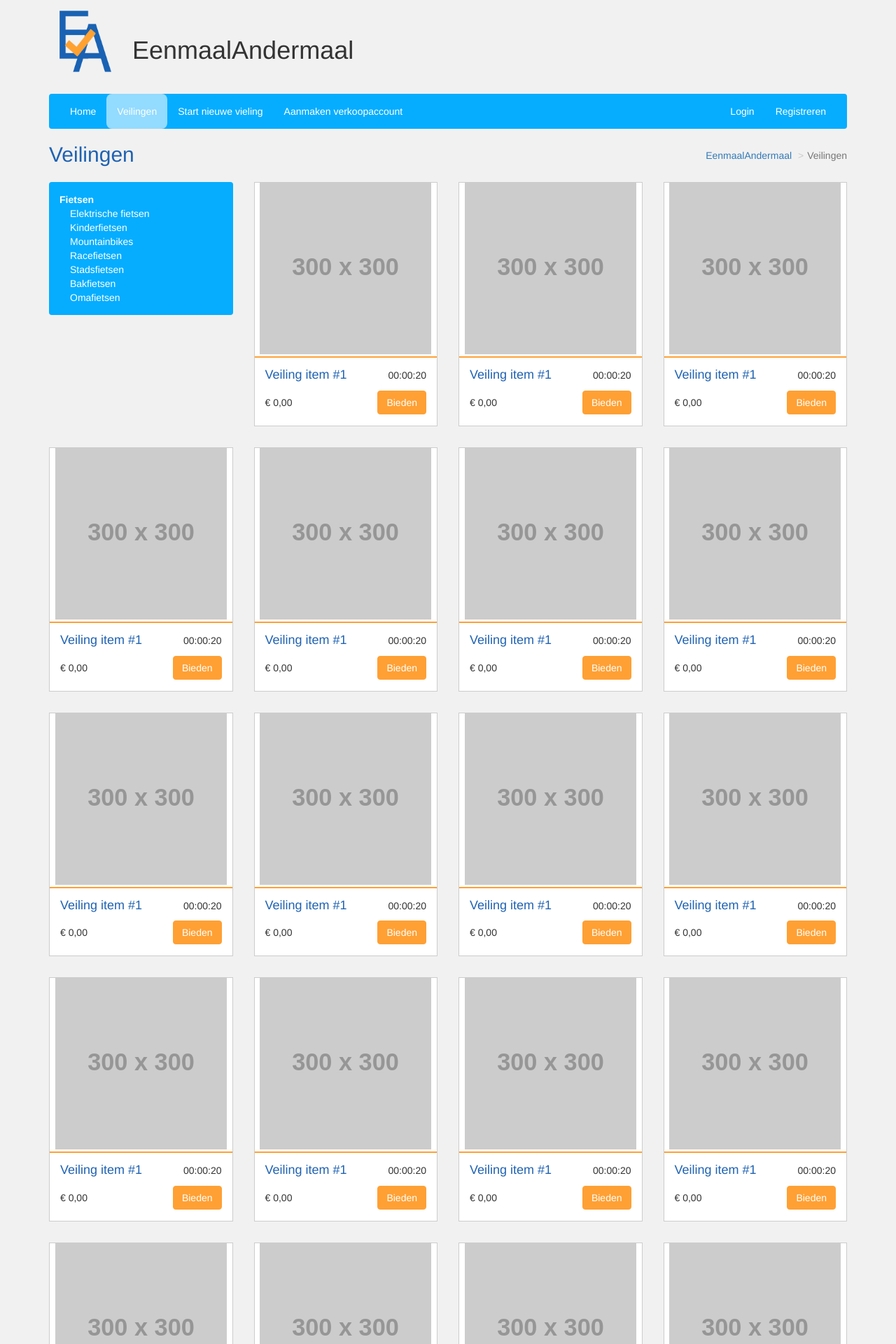
After one commit to PiekJ/I-Project-EenmaalAndermaal, a PHP site: page /veilingen.php in a window 1280 px wide. The commit adds this page. Shown: the top 1920 px of the page at 70% size. Run offline with PHP 8.4, Linux system fonts and the light colour scheme; grey boxes labelled with a size stand in for pictures from a placeholder-image service; some libraries are stand-ins or nearby versions.

Commit message:
Veilingen

```diff
--- a/css/template.css
+++ b/css/template.css
@@ -114,6 +114,27 @@ h2, h3, h4, h5, h6{
     clear: both;
 }
 
+.veiling-rubrieken{
+    border-radius: 4px;
+    background: #06adff;
+}
+.veiling-rubrieken > ul, .veiling-rubrieken > ul ul{
+    list-style: none;
+}
+.veiling-rubrieken > ul{
+    padding: 15px;
+}
+.veiling-rubrieken > ul ul{
+    padding: 0 15px;
+}
+.veiling-rubrieken span{
+    color: #ffffff;
+    font-weight: bold;
+}
+.veiling-rubrieken a{
+    color: #ffffff;
+}
+
 .btn-primary{
     background-color: #ffa034;
     border-color: #ffa034;
--- /dev/null
+++ b/veilingen.php
@@ -0,0 +1,108 @@
+<!DOCTYPE html>
+<html>
+    <head>
+        <meta charset="utf8">
+        <meta name="viewport" content="width=device-width, initial-scale=1">
+
+        <title>EenmaalAndermaal</title>
+
+        <link rel="stylesheet" href="./css/bootstrap.min.css">
+        <link rel="stylesheet" href="./css/template.css">
+    </head>
+    <body>
+        <div class="container">
+            <div class="row">
+                <div class="col-md-12">
+                    <img class="header-logo" src="./images/logo.png" alt="EenmaalAndermaal">
+
+                    <h1 class="header-title">EenmaalAndermaal</h1>
+                </div>
+            </div>
+
+            <nav class="navbar navbar-default navbar-template">
+                <div class="container-fluid">
+                    <div class="navbar-header">
+                        <button type="button" class="navbar-toggle collapsed" data-toggle="collapse" data-target="#navbar-collapse-1" aria-expanded="false">
+                            <span class="icon-bar"></span>
+                            <span class="icon-bar"></span>
+                            <span class="icon-bar"></span>
+                        </button>
+                    </div>
+
+                    <div class="collapse navbar-collapse" id="navbar-collapse-1">
+                        <ul class="nav navbar-nav">
+                            <li><a href="#">Home</a></li>
+                            <li class="active"><a href="#">Veilingen</a></li>
+                            <li><a href="#">Start nieuwe vieling</a></li>
+                            <li><a href="#">Aanmaken verkoopaccount</a></li>
+                        </ul>
+
+                        <ul class="nav navbar-nav navbar-right">
+                            <li><a href="#">Login</a></li>
+                            <li><a href="#">Registreren</a></li>
+                        </ul>
+                    </div>
+                </div>
+            </nav>
+
+            <div class="row">
+                <div class="col-md-12">
+                    <h2 class="header-pagetitle">Veilingen</h2>
+
+                    <ul class="breadcrumb">
+                        <li><a href="#">EenmaalAndermaal</a></li>
+                        <li class="active">Veilingen</li>
+                    </ul>
+                </div>
+            </div>
+
+            <div class="row">
+                <div class="col-cs-12 col-sm-6 col-md-4 col-lg-3">
+                    <div class="veiling-rubrieken">
+                        <ul>
+                            <li><span>Fietsen</span>
+                                <ul>
+                                    <li><a href="#">Elektrische fietsen</a></li>
+                                    <li><a href="#">Kinderfietsen</a></li>
+                                    <li><a href="#">Mountainbikes</a></li>
+                                    <li><a href="#">Racefietsen</a></li>
+                                    <li><a href="#">Stadsfietsen</a></li>
+                                    <li><a href="#">Bakfietsen</a></li>
+                                    <li><a href="#">Omafietsen</a></li>
+                                </ul>
+                            </li>
+                        </ul>
+                    </div>
+                </div>
+
+                <?php for ($i = 0; $i < 24; $i++) { ?>
+                <div class="col-xs-12 col-sm-6 col-md-4 col-lg-3">
+                    <div class="veiling-card">
+                        <div class="veiling-card-img">
+                            <img src="//placehold.it/300x300" alt="image">
+                        </div>
+
+                        <div class="veiling-card-content">
+                            <div class="clear">
+                                <h4 class="veiling-card-title">Veiling item #1</h4>
+
+                                <p class="veiling-card-time">00:00:20</p>
+                            </div>
+
+                            <div class="clear">
+                                <p class="veiling-card-price">&euro; 0,00</p>
+
+                                <a href="#" class="btn btn-primary veiling-card-button">Bieden</a>
+                            </div>
+                        </div>
+                    </div>
+                </div>
+                <?php } ?>
+            </div>
+        </div>
+
+
+        <script src="./js/jquery-1.12.3.min.js"></script>
+        <script src="./js/bootstrap.min.js"></script>
+    </body>
+</html>
```
